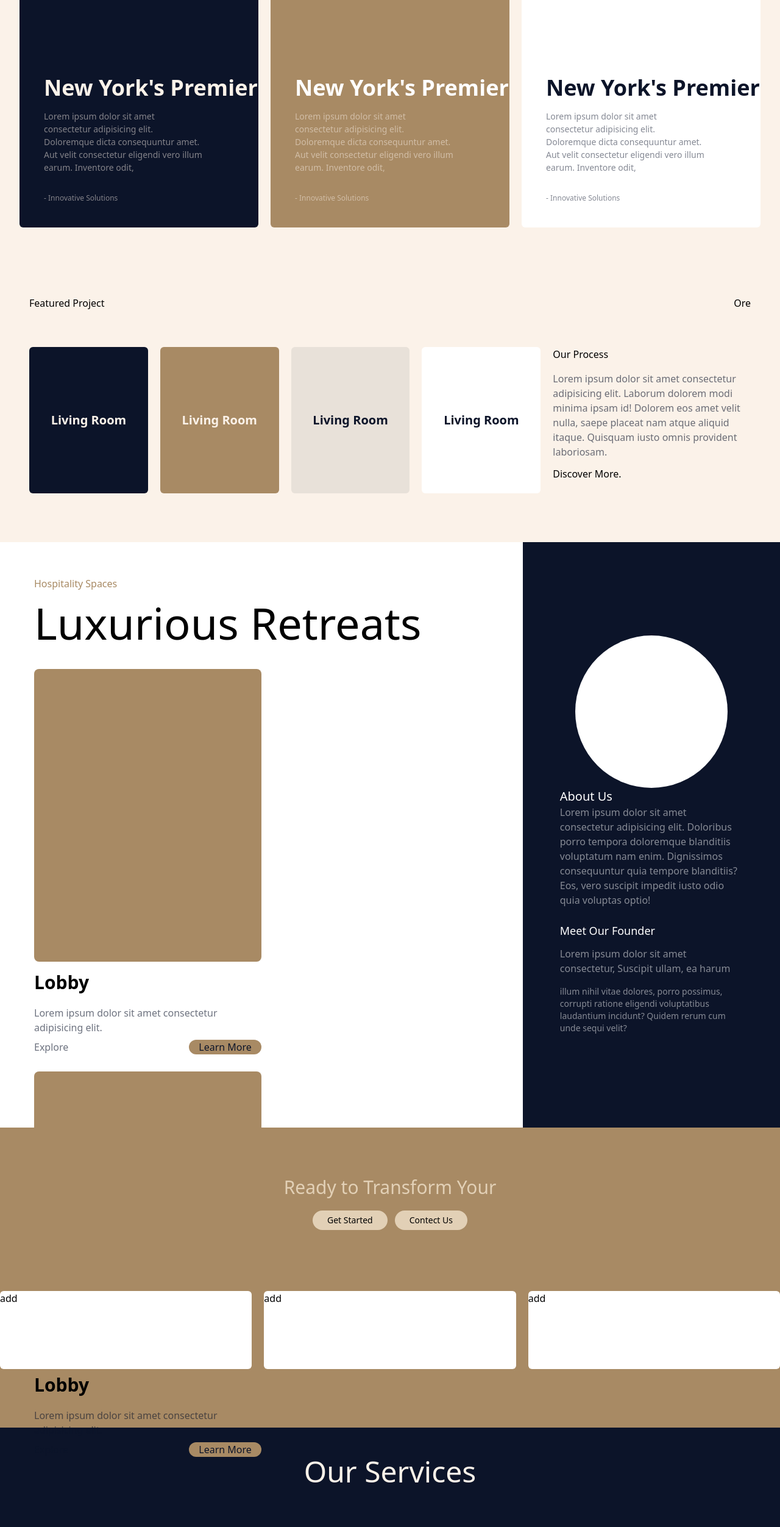
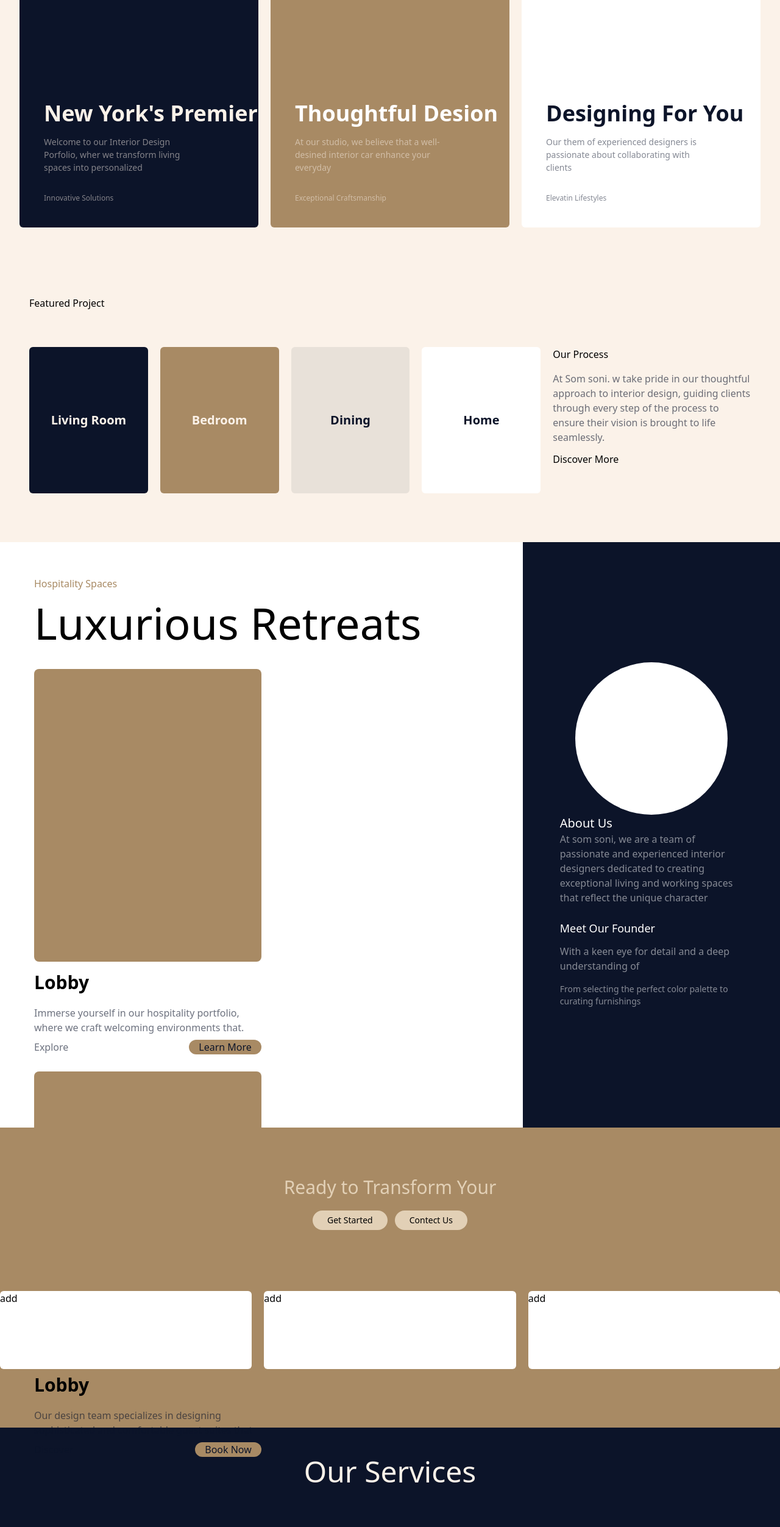
Before and after one commit to abhisheksooni/som_portfolio-v1.0, a React (Vite) app: page / in a window 1280 px wide. Shown: the part 1420-3924 px from the top of the page at 61% size. Built offline with nearby package versions, Linux system fonts and the light colour scheme.

Commit message:
text add

```diff
--- a/src/App.jsx
+++ b/src/App.jsx
@@ -51,8 +51,8 @@ function App() {
               <div className="text-color1 absolute bottom-10">
 
                 <p className='font-extrabold text-4xl'>New York's Premier</p>
-                <p className='text-[14px] w-[260px] mt-4 text-color1/50'>Lorem ipsum dolor sit amet consectetur adipisicing elit. Doloremque dicta consequuntur amet. Aut velit consectetur eligendi vero illum earum. Inventore odit,</p>
-                <p className='text-xs w-[260px] mt-8 text-color1/50' >- Innovative Solutions</p>
+                <p className='text-[14px] w-[260px] mt-4 text-color1/50'>Welcome to our Interior Design Porfolio, wher we transform living spaces into personalized</p>
+                <p className='text-xs w-[260px] mt-8 text-color1/50' >Innovative Solutions</p>
               </div>
 
             </div>
@@ -61,9 +61,9 @@ function App() {
 
               <div className="text-white absolute bottom-10">
 
-                <p className='font-extrabold text-4xl'>New York's Premier</p>
-                <p className='text-[14px] w-[260px] mt-4 text-color1/50'>Lorem ipsum dolor sit amet consectetur adipisicing elit. Doloremque dicta consequuntur amet. Aut velit consectetur eligendi vero illum earum. Inventore odit,</p>
-                <p className='text-xs w-[260px] mt-8 text-color1/50' >- Innovative Solutions</p>
+                <p className='font-extrabold text-4xl'>Thoughtful Desion</p>
+                <p className='text-[14px] w-[260px] mt-4 text-color1/50'>At our studio, we believe that a well-desined interior car enhance your everyday</p>
+                <p className='text-xs w-[260px] mt-8 text-color1/50' >Exceptional Craftsmanship</p>
               </div>
 
             </div>
@@ -72,9 +72,9 @@ function App() {
 
               <div className="text-color3 absolute bottom-10">
 
-                <p className='font-extrabold text-4xl'>New York's Premier</p>
-                <p className='text-[14px] w-[260px] mt-4 text-color3/50'>Lorem ipsum dolor sit amet consectetur adipisicing elit. Doloremque dicta consequuntur amet. Aut velit consectetur eligendi vero illum earum. Inventore odit,</p>
-                <p className='text-xs w-[260px] mt-8 text-color3/50' >- Innovative Solutions</p>
+                <p className='font-extrabold text-4xl'>Designing For You</p>
+                <p className='text-[14px] w-[260px] mt-4 text-color3/50'>Our them of experienced designers is passionate about collaborating with clients</p>
+                <p className='text-xs w-[260px] mt-8 text-color3/50' >Elevatin Lifestyles</p>
               </div>
 
             </div>
@@ -87,25 +87,25 @@ function App() {
         <section className='p-10 lg:px-12'>
           <div className="flex justify-between py-5">
             <p>Featured Project</p>
-            <p>Ore</p>
+
           </div>
           <section className=' lg:flex *:mb-5 lg:*:mb-0 gap-5 py-10'>
             <div className="bg-color3 w-full h-[7rem] lg:w-[15rem] lg:h-[15rem] hover:scale-105 duration-300 rounded-md flex justify-center items-center">
               <p className='text-xl font-bold  text-color1'>Living Room</p>
             </div>
             <div className="bg-color2 w-full h-[7rem] lg:w-[15rem] lg:h-[15rem] hover:scale-105 duration-300 rounded-md flex justify-center items-center">
-              <p className='text-xl font-bold  text-color1'>Living Room</p>
+              <p className='text-xl font-bold  text-color1'>Bedroom</p>
             </div>
             <div className="bg-color4 w-full h-[7rem] lg:w-[15rem] lg:h-[15rem] hover:scale-105 duration-300 rounded-md flex justify-center items-center">
-              <p className='text-xl font-bold  text-color3'>Living Room</p>
+              <p className='text-xl font-bold  text-color3'>Dining</p>
             </div>
             <div className="bg-white w-full h-[7rem] lg:w-[15rem] lg:h-[15rem] hover:scale-105 duration-300 rounded-md flex justify-center items-center">
-              <p className='text-xl font-bold  text-color3'>Living Room</p>
+              <p className='text-xl font-bold  text-color3'>Home</p>
             </div>
             <div className="bg-whiteh-[12rem] flexx  items-center w-[25rem]">
               <h2 className='mb-4'>Our Process</h2>
-              <p className=' text-color3/60'>Lorem ipsum dolor sit amet consectetur adipisicing elit. Laborum dolorem modi minima ipsam id! Dolorem eos amet velit nulla, saepe placeat nam atque aliquid itaque. Quisquam iusto omnis provident laboriosam.</p>
-              <p className='mt-3'>Discover More.</p>
+              <p className=' text-color3/60'>At Som soni. w take pride in our thoughtful approach to interior design, guiding clients through every step of the process to ensure their vision is brought to life seamlessly.</p>
+              <p className='mt-3'>Discover More</p>
             </div>
           </section>
         </section>
@@ -119,7 +119,7 @@ function App() {
               <div className="lg:w-1/2 w-full">
                 <div className="bg-color2  h-[30rem] rounded-lg"></div>
                 <h2 className='mt-4 mb-5 text-3xl font-semibold'>Lobby</h2>
-                <p className='text-color3/60'>Lorem ipsum dolor sit amet consectetur adipisicing elit.</p>
+                <p className='text-color3/60'>Immerse yourself in our hospitality portfolio, where we craft welcoming environments that.</p>
                 <div className="flex justify-between mt-2" >
                   <p className='text-color3/60'>Explore</p>
                   <button className='bg-color2 px-4 rounded-full text-color3 '>
@@ -130,11 +130,11 @@ function App() {
               <div className="lg:w-1/2 w-full">
                 <div className="bg-color2  h-[30rem] rounded-lg"></div>
                 <h2 className='mt-4 mb-5 text-3xl font-semibold'>Lobby</h2>
-                <p className='text-color3/60'>Lorem ipsum dolor sit amet consectetur adipisicing elit.</p>
+                <p className='text-color3/60'>Our design team specializes in designing sophisticated and comfortable guest suites that </p>
                 <div className="flex justify-between mt-2">
-                  <p className='text-color3/60'>Explore</p>
+                  <p className='text-color3/60'>Discover</p>
                   <button className='bg-color2 px-4 rounded-full text-color3 '>
-                    Learn More
+                    Book Now
                   </button>
                 </div>
               </div>
@@ -148,10 +148,10 @@ function App() {
             {/* <img src="" alt="" /> */}
             <div className="max-w-[300px] text-white">
               <h2 className='font-medium mt-8 lg:mt-0 text-xl'>About Us</h2>
-              <p className='text-white/50 '>Lorem ipsum dolor sit amet consectetur adipisicing elit. Doloribus porro tempora doloremque blanditiis voluptatum nam enim. Dignissimos consequuntur quia tempore blanditiis? Eos, vero suscipit impedit iusto odio quia voluptas optio!</p>
+              <p className='text-white/50 '>At som soni, we are a team of passionate and experienced interior designers dedicated to creating exceptional living and working spaces that reflect the unique character</p>
               <h2 className='mt-6 mb-3 text-lg'>Meet Our Founder</h2>
-              <p className='text-white/50'>Lorem ipsum dolor sit amet consectetur, Suscipit ullam, ea harum</p>
-              <p className='text-white/50 text-sm mt-4'> illum nihil vitae dolores, porro possimus, corrupti ratione eligendi voluptatibus laudantium incidunt? Quidem rerum cum unde sequi velit?</p>
+              <p className='text-white/50'>With a keen eye for detail and a deep understanding of</p>
+              <p className='text-white/50 text-sm mt-4'> From selecting the perfect color palette to curating furnishings</p>
             </div>
           </section>
 
@@ -174,9 +174,15 @@ function App() {
           </div>
           <section className='flex gap-4 lg:gap-5 justify-center *:rounded-md mt-5'>
 
-            <div className="max-w-[35rem] w-full max-h-[35rem] bg-white"> add</div>
-            <div className="max-w-[35rem] w-full max-h-[35rem] bg-white">add</div>
-            <div className="max-w-[35rem] w-full h-[8rem] max-h-[35rem] bg-white">add</div>
+            <div className="max-w-[35rem] w-full max-h-[35rem] bg-white">
+             add
+            </div>
+            <div className="max-w-[35rem] w-full max-h-[35rem] bg-white">
+            add
+            </div>
+            <div className="max-w-[35rem] w-full h-[8rem] max-h-[35rem] bg-white">
+            add
+            </div>
           </section>
         </section>
         {/* section 6 Our Services */}
@@ -184,9 +190,18 @@ function App() {
           <h2 className='text-color1 text-5xl text-center py-12'>Our Services</h2>
           <section className='lg:flex *:mb-5 lg:*:mb-0  gap-5 justify-center *:rounded-md mt-5'>
 
-            <div className="lg:w-[35rem] lg:h-[35rem] w-full h-[26rem] bg-color6"></div>
-            <div className="lg:w-[35rem] lg:h-[35rem] w-full h-[26rem] bg-color6"></div>
-            <div className="lg:w-[35rem] lg:h-[35rem] w-full h-[26rem] bg-color6"></div>
+            <div className="lg:w-[35rem] lg:h-[35rem] w-full h-[26rem] bg-color6">
+            <p>Space Planning</p>
+            <p>Interior Design</p>
+            </div>
+            <div className="lg:w-[35rem] lg:h-[35rem] w-full h-[26rem] bg-color6">
+            <p>Project Management</p>
+            <p>Discover More</p>
+            </div>
+            <div className="lg:w-[35rem] lg:h-[35rem] w-full h-[26rem] bg-color6">
+            <p>Sustainability</p>
+            <p>Eco-Friendly</p>
+            </div>
           </section>
         </section>
         {/* section 7 FAQs */}
@@ -195,8 +210,8 @@ function App() {
             <div className="lg:max-w-[70%]">
               <span className='text-color2'>FAQs</span>
               <p className=' text-4xl lg:text-6xl mt-7 mb-10 text-white'>Frequently Asked Qunctions</p>
-              <p className='my-8 text-white/70'>Lorem ipsum dolor sit amet consectetur adipisicing elit. Soluta aperiam iusto molestias dignissimos molestiae dolore. Nostrum dolore </p>
-              <p className='mb-10 text-white/30'>Lorem ipsum dolor sit amet consectetur adipisicing elit. Soluta aperiam iusto molestias dignissimos molestiae dolore. Nostrum dolore </p>
+              <p className='my-8 text-white/70'>Have questions about our interior design services or the design process? Check out our FAQs section to find the answers you're </p>
+              <p className='mb-10 text-white/30'>If you can't find the information you need, don't hesitate to reach out to our team. We're here to guide you through every step of your interior design journey and ensure your vision </p>
 
               <button className='rounded-full bg-color2  text-white'><p className='px-8 font-medium py-2.5 text-sm'>Contect Us</p></button>
             </div>
@@ -215,7 +230,7 @@ function App() {
             <p className='text-color2 m-5'>Quick Links</p>
             <div className="bg-color6 p-5 px-10 rounded-xl  lg:max-w-[400px]">
               <p className='text-2xl font-semibold mb-4 text-white'>Home</p>
-              <p className='text-white/50'>Lorem ipsum dolor sit amet, consectetur adipisicing elit. Maxime, maiores molestiae architecto quod nobis adipisci impedit omnis repellendus blanditiis amet quasi repellat libetore quas?</p>
+              <p className='text-white/50'>Discover our portfolio, learn about our services, and get in touch to start transforming your living or working space today</p>
             </div>
               <button className="rounded-full bg-color6 px-8 py-1.5 mt-4 ">Contect</button>
           </div>
```
